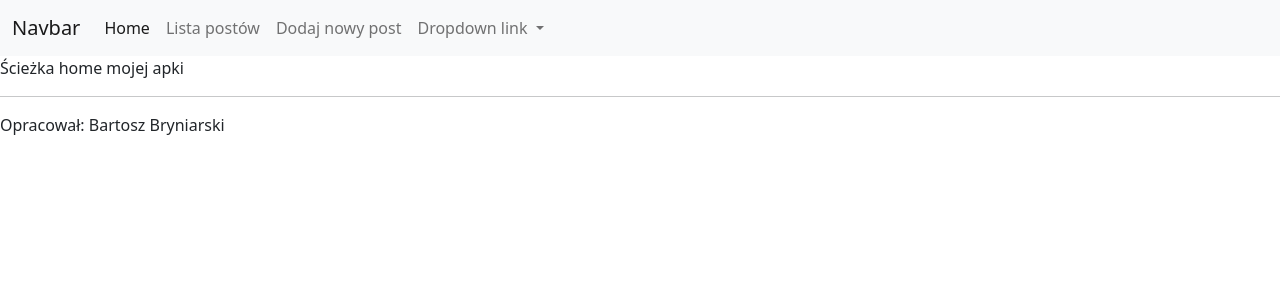
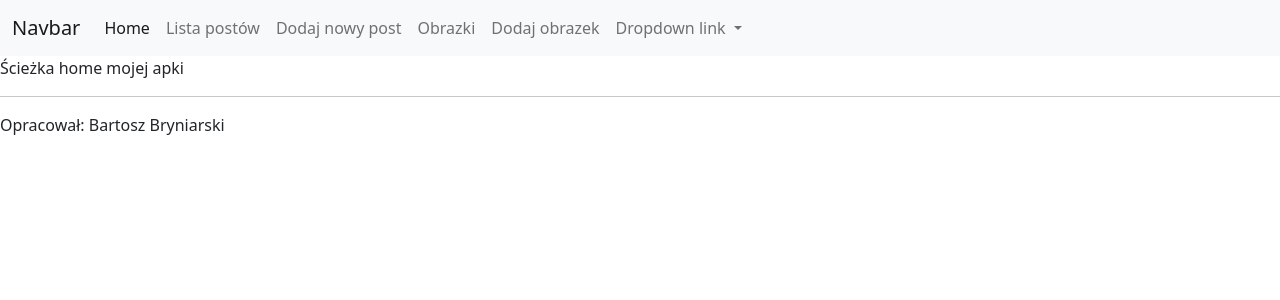
Before and after one commit to brylka/django_29_30_03_25, a Django app: page /hello/ in a window 1280 px wide. Shown: the top 300 px of the page. Run offline with Django 5.2, Linux system fonts and the light colour scheme.

Commit message:
Niedziela

```diff
--- a/myproject/myapp/templates/myapp/base.html
+++ b/myproject/myapp/templates/myapp/base.html
@@ -25,6 +25,12 @@
         </li>
         <li class="nav-item">
           <a class="nav-link" href="{% url 'create_post' %}">Dodaj nowy post</a>
+        </li>
+        <li class="nav-item">
+          <a class="nav-link" href="{% url 'image_list' %}">Obrazki</a>
+        </li>
+        <li class="nav-item">
+          <a class="nav-link" href="{% url 'create_image' %}">Dodaj obrazek</a>
         </li>
         <li class="nav-item dropdown">
           <a class="nav-link dropdown-toggle" href="#" id="navbarDropdownMenuLink" role="button" data-bs-toggle="dropdown" aria-expanded="false">
--- a/myproject/myapp/views.py
+++ b/myproject/myapp/views.py
@@ -1,7 +1,7 @@
 from django.http import HttpResponse, JsonResponse
 from django.shortcuts import render, redirect, get_object_or_404
 
-from .forms import LinearEquationForm, PostForm
+from .forms import LinearEquationForm, PostForm, ImageForm
 from .models import Post, Image
 
 
@@ -113,7 +113,14 @@ def image_list(request):
     return render(request, 'myapp/image_list.html', {'images': images})
 
 def create_image(request):
-    pass
+    if request.method == "POST":
+        form = ImageForm(request.POST, request.FILES)
+        if form.is_valid():
+            form.save()
+            return redirect("image_list")
+
+    form = ImageForm()
+    return render(request, 'myapp/image_form.html', {'form': form})
 
 def serve_image(request, image_id):
     pass
```
Also changed, not shown: myproject/myapp/templates/myapp/image_form.html (added, +9 -0 lines), myproject/db.sqlite3.
